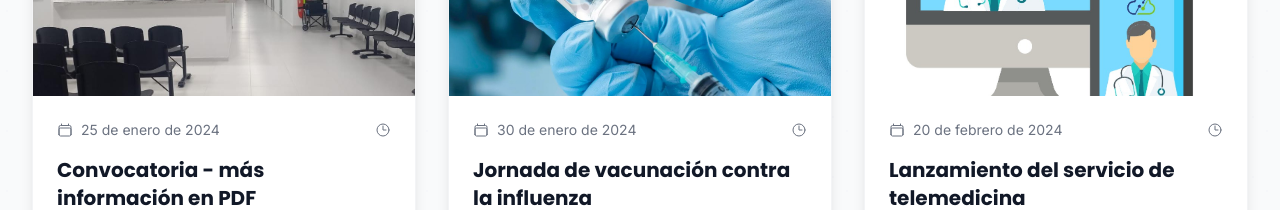
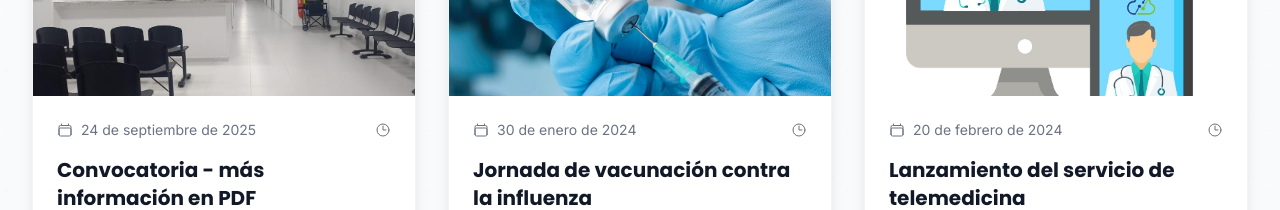
Before and after one commit to clinicanorteespecialidades/clinica_norte_especialidades, a React (Vite) app: page /noticias in a window 1280 px wide. Shown: the part 1960-2170 px from the top of the page. Built offline with nearby package versions, Linux system fonts and the light colour scheme.

Commit message:
se ajusta enlaces de youtube y portadas de noticias

```diff
--- a/src/data/news-data.js
+++ b/src/data/news-data.js
@@ -26,7 +26,7 @@ Fecha de inscripción: 4 de octubre de 2025 a las 3 PM.
     title: 'Convocatoria - más información en PDF',
     summary: 'Más detalles y formulario disponible en un documento PDF externo.',
     content: `Consulta el PDF con la información completa y el formulario de inscripción.`,
-    date: '2024-01-25',
+    date: '2025-09-24',
     category: 'Institucional',
     image: '/images/news/2025/septiembre/consultorio-medicina-general-equipado.jpg',
     author: 'Gerencia General',
```
